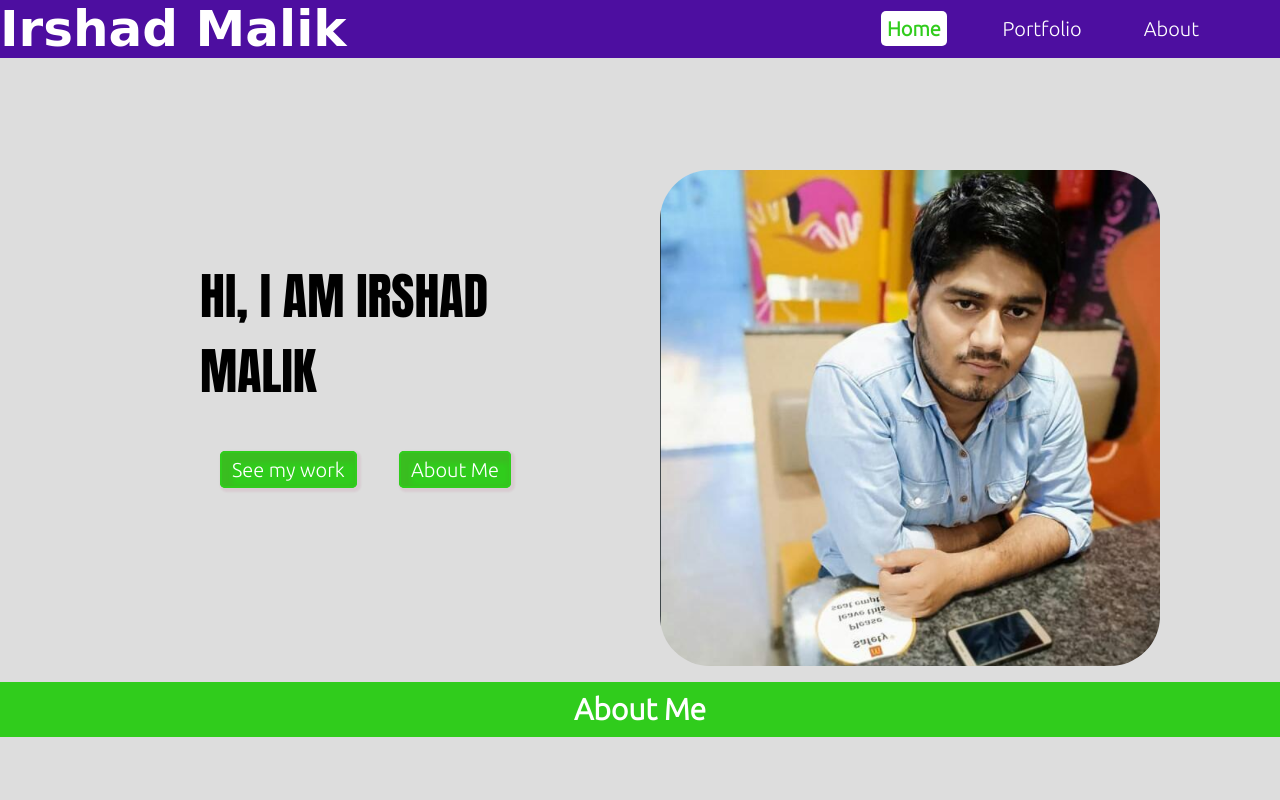
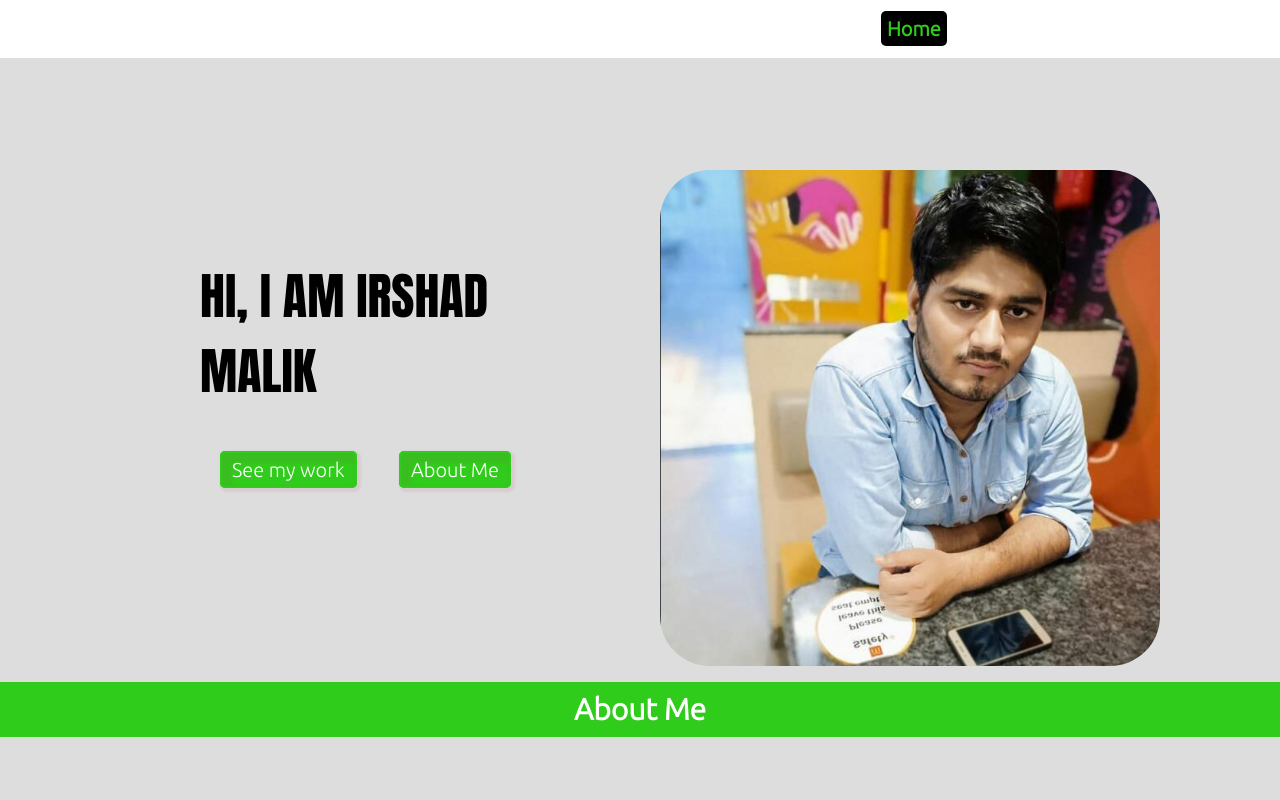
Before and after one commit to Irshad7078/Final-project-web, a plain HTML site: page index.html in a window 1280 px wide. Shown: the top 800 px of the page. Drawn offline with Linux system fonts and the light colour scheme; a web font is replaced by a local one.

Commit message:
Update style.css

```diff
--- a/style.css
+++ b/style.css
@@ -17,7 +17,7 @@ body{
  /* Header */
  header, footer{
     display: flex;
-    background-color: #4d0ea0;
+    background-color: white;
     align-items: center;
 }
 .myname{
@@ -41,7 +41,7 @@ nav{
  }
  nav a:hover, .active{
   color:#30cc1c;
-  background-color: white;
+  background-color: black;
   font-weight: bold;
   border-radius: 5px;
  }
```
